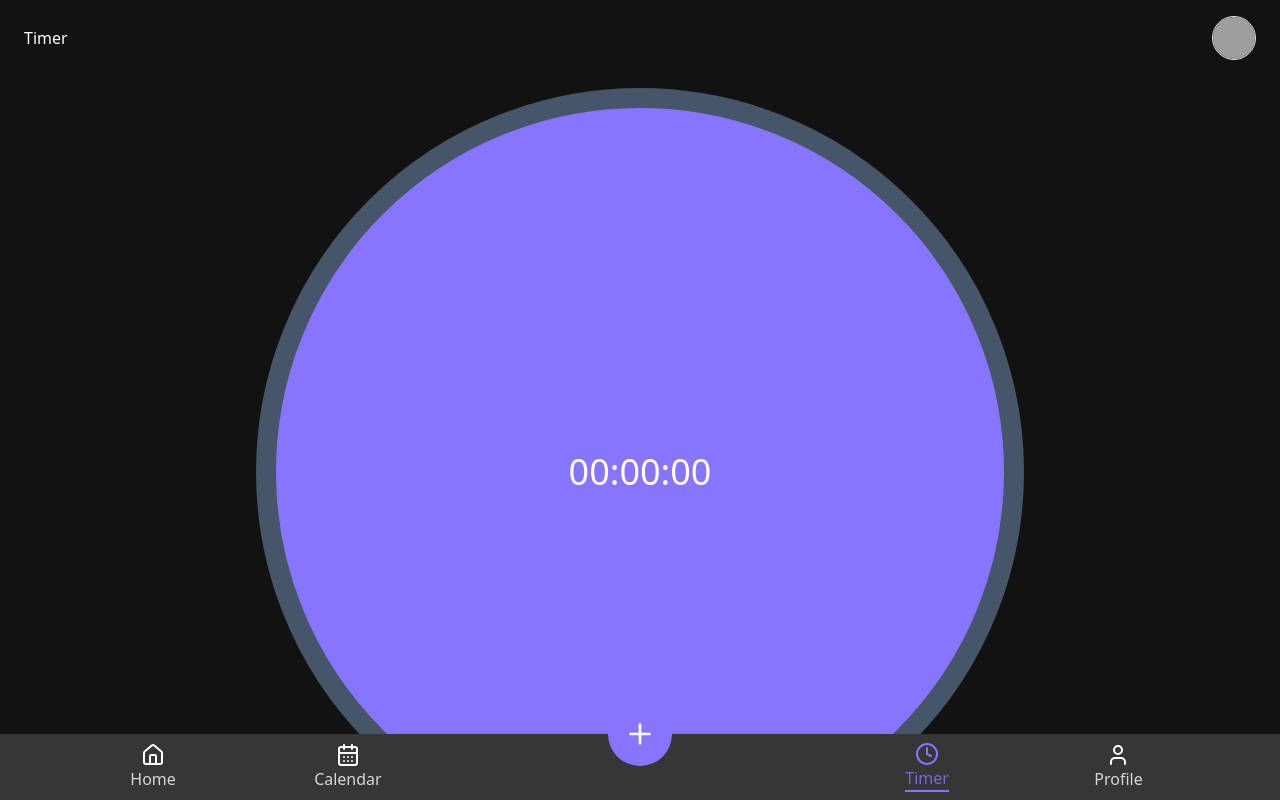
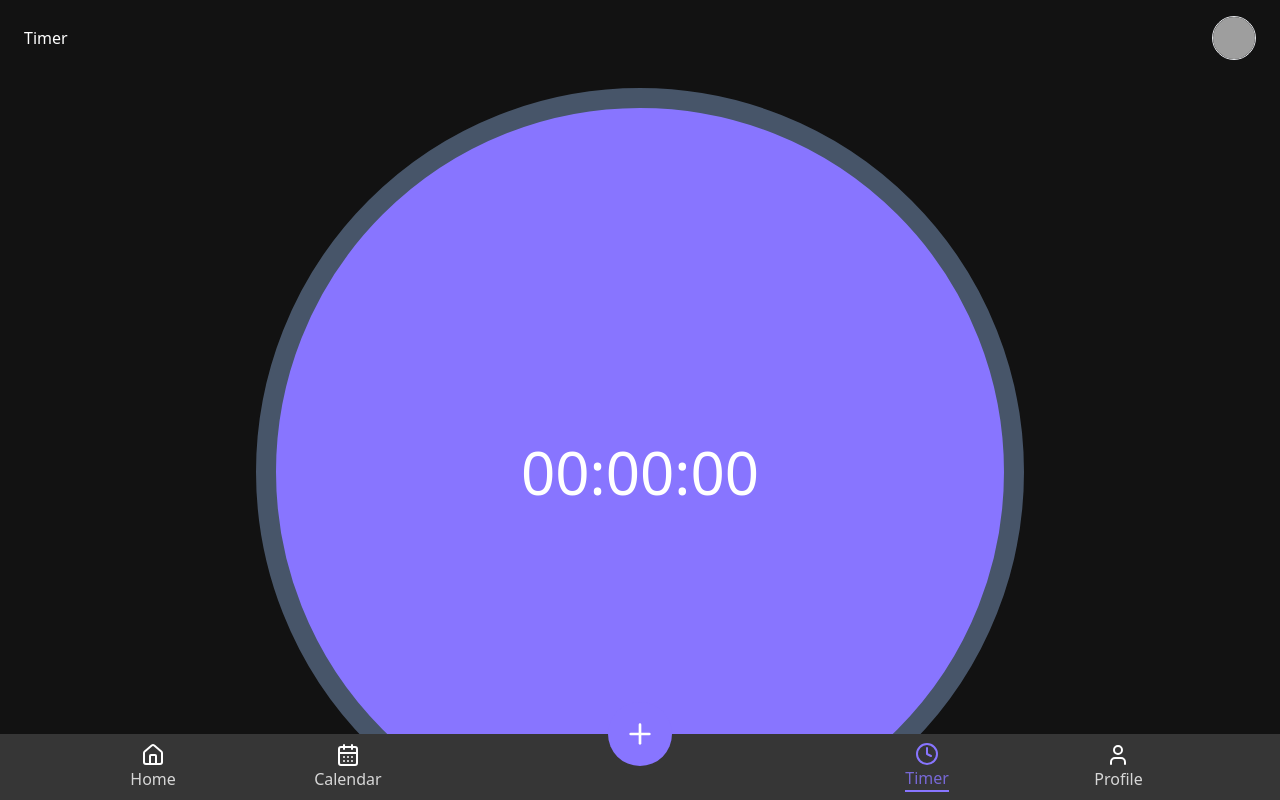
Before and after one commit to SaadiaEl08/to-do-list, a React (Vite) app in the folder frontend/: page /timer in a window 1280 px wide. Built offline with nearby package versions, Linux system fonts and the light colour scheme; grey boxes are pictures that could not be loaded.

Commit message:
refactor(BigTimerClock): adjust font size for improved readability on larger screens

```diff
--- a/frontend/src/components/BigTimerClock.jsx
+++ b/frontend/src/components/BigTimerClock.jsx
@@ -1,7 +1,7 @@
 const BigTimerClock = ({selectedTime}) => {
   return (
     <div className="time-circle flex flex-col justify-center items-center border-[20px] border-slate-600 bg-primary rounded-full w-3/5 aspect-square">
-      <span className="text-4xl text-foreground">
+      <span className="text-4xl text-foreground md:text-6xl ">
         {`${String(selectedTime.hours).padStart(2, "0")}:${String(
           selectedTime.minutes
         ).padStart(2, "0")}:${String(selectedTime.seconds).padStart(2, "0")}`}
```
